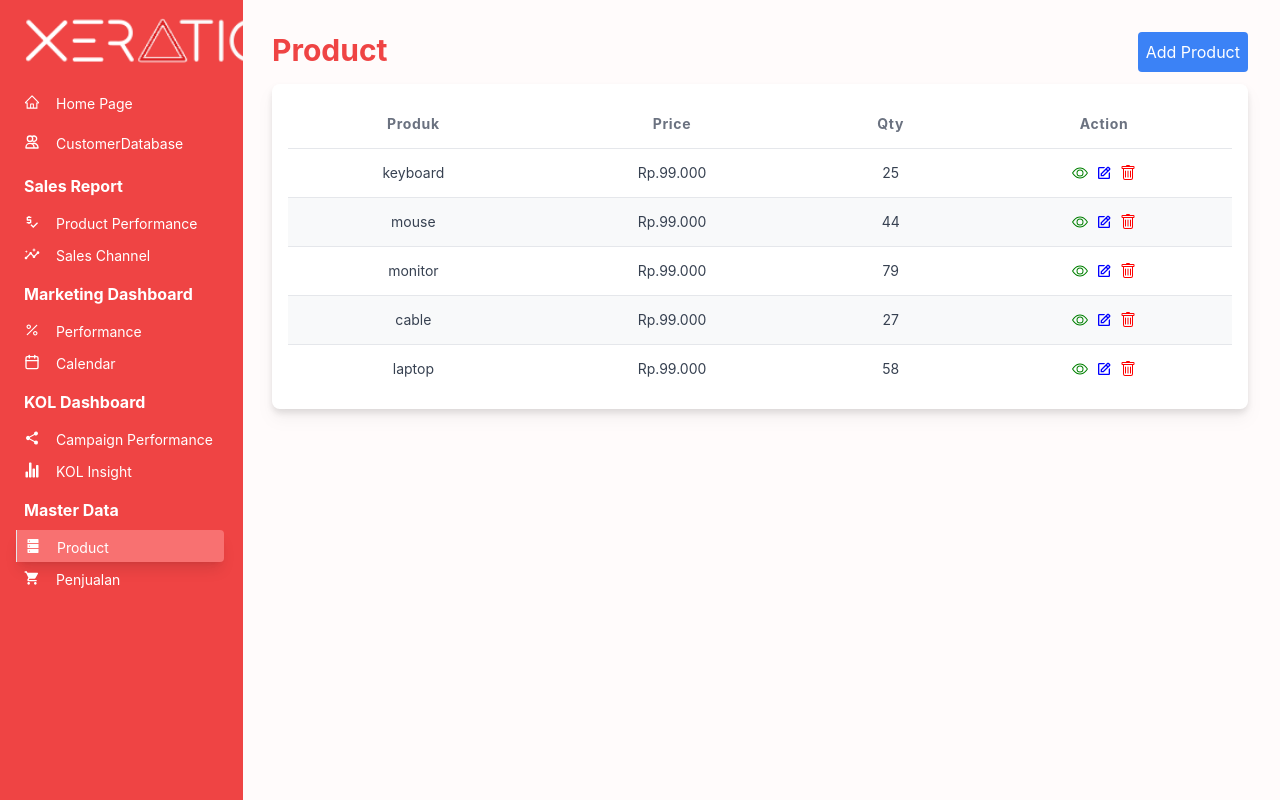
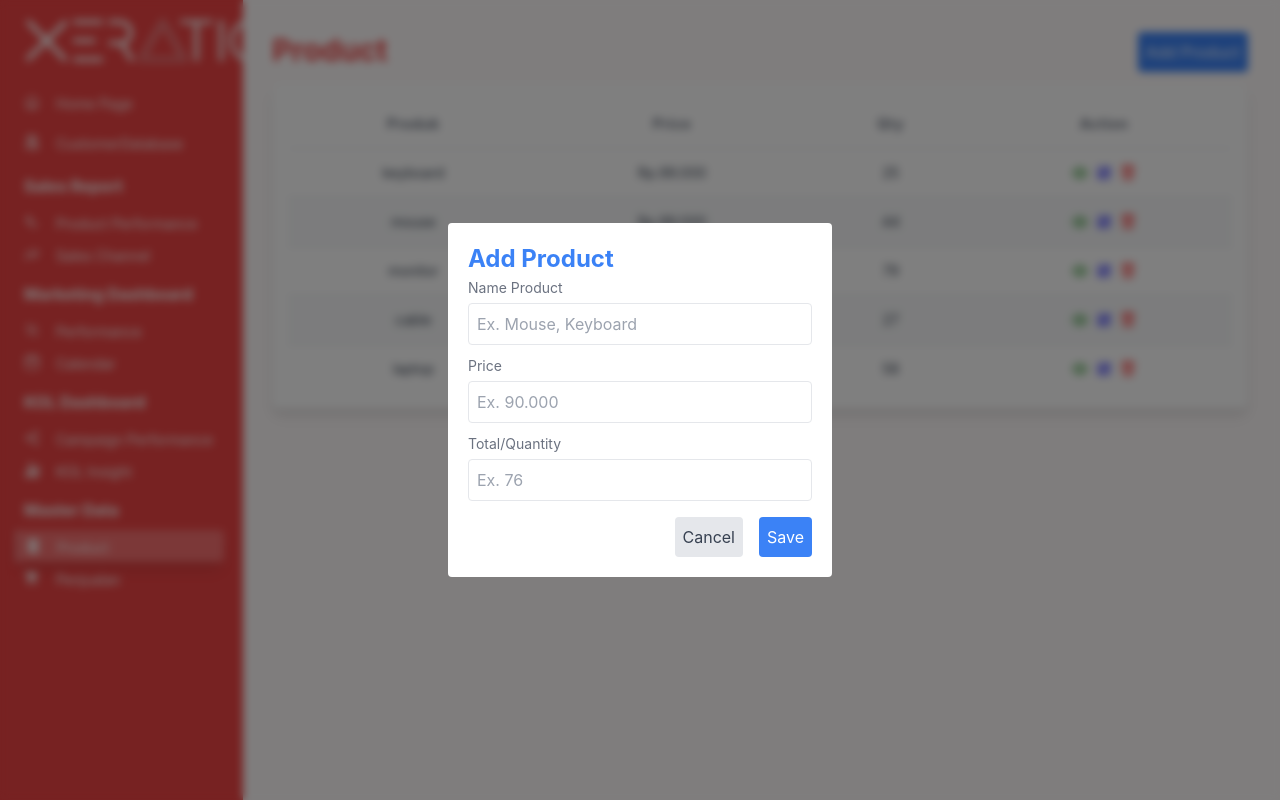
Before and after one commit to joko19/brand-dashboard, a Next.js app: page /master-data/product in a window 1280 px wide. Both pictures are taken after a click on the button "Add Product". Built offline with nearby package versions, Linux system fonts and the light colour scheme.

Commit message:
product data

```diff
--- /dev/null
+++ b/components/Modal/CustomModal.js
@@ -0,0 +1,20 @@
+
+import React from "react";
+
+export default function CustomModal({ children, visible, onClose }) {
+  if (!visible) return null;
+
+  const handleOnBackDropClick = (e) => {
+    if (e.target.id === "backdrop") onClose && onClose();
+  };
+
+  return (
+    <div
+      id="backdrop"
+      onClick={handleOnBackDropClick}
+      className="bg-black bg-opacity-50 backdrop-blur-sm fixed inset-0 flex items-center justify-center"
+    >
+      {children}
+    </div>
+  );
+}
--- a/pages/master-data/product.js
+++ b/pages/master-data/product.js
@@ -3,9 +3,16 @@ import { useState } from 'react'
 import Card from '../../components/Cards/Card'
 import { BiEdit } from 'react-icons/bi'
 import { BsTrash, BsEye } from 'react-icons/bs'
+import CustomModal from '../../components/Modal/CustomModal'
+import { IoIosPricetags } from 'react-icons/io'
+import { RiCompassLine } from 'react-icons/ri'
 
 export default function MasterData() {
     const tableHead = ['Produk', 'Price', 'Qty', 'Action']
+    const [showAddModal, setShowAddModal] = useState(false);
+    const [showViewModal, setShowViewModal] = useState(false);
+    const [showEditModal, setShowEditModal] = useState(false);
+    const [showDeleteModal, setShowDeleteModal] = useState(false);
     const [dataRaw] = useState([{
         nameProduct: "keyboard",
         price: "Rp.99.000",
@@ -34,7 +41,7 @@ export default function MasterData() {
                 <div className='flex justify-between'>
                     <h1 className='text-red-500 font-bold text-3xl mb-4'>Product</h1>
                     <div>
-                        <button className='flex bg-blue-500 inline-block p-2 text-white rounded hover:bg-blue-600'>Add Product</button>
+                        <button className='flex bg-blue-500 inline-block p-2 text-white rounded hover:bg-blue-600' onClick={() => setShowAddModal(true)}>Add Product</button>
                     </div>
                 </div>
                 <Card>
@@ -61,7 +68,11 @@ export default function MasterData() {
                                         </td>
                                         <td className="px-6 h-12 whitespace-nowrap text-center flex">
                                             <div className='m-auto flex gap-2'>
-                                                <BsEye color="green" className='cursor-pointer' size={16} />    <BiEdit color='blue' className='cursor-pointer' size={16} /> <BsTrash color='red' className='cursor-pointer' size={16} />
+                                                <BsEye color="green" className='cursor-pointer' size={16} onClick={() => setShowViewModal(true)} />
+                                                <BiEdit color='blue' className='cursor-pointer' size={16} onClick={() => {
+                                                    setShowEditModal(true)
+                                                }} />
+                                                <BsTrash color='red' className='cursor-pointer' size={16} onClick={() => setShowDeleteModal(true)} />
 
                                             </div>
                                         </td>
@@ -72,6 +83,111 @@ export default function MasterData() {
                     </div>
                 </Card>
             </section>
+            <CustomModal visible={showAddModal} onClose={() => setShowAddModal(false)}>
+                <div className="bg-white w-96 p-5 rounded">
+                    <h1 className="font-bold text-2xl text-blue-500">
+                        Add Product
+                    </h1>
+                    <form>
+                        <div>
+                            <label className='text-gray-500 text-sm'>Name Product</label>
+                            <input type="text" className="w-full form border mt-1 p-2 rounded" placeholder="Ex. Mouse, Keyboard" />
+                        </div>
+                        <div>
+                        </div>
+                        <div className='mt-2'>
+                            <label className='text-gray-500 text-sm'>Price</label>
+                            <input type="text" className="w-full form border mt-1 p-2 rounded" placeholder="Ex. 90.000" />
+                        </div>
+                        <div className='mt-2'>
+                            <label className='text-gray-500 text-sm'>Total/Quantity</label>
+                            <input type="text" className="w-full form border mt-1 p-2 rounded" placeholder="Ex. 76" />
+                        </div>
+                        <div className='flex flex-row-reverse gap-4 mt-4'>
+                            <button className='bg-blue-500 p-2 text-white rounded cursor-pointer hover:bg-blue-600' onClick={() => setShowAddModal(false)}>
+                                Save
+                            </button>
+                            <div className='p-2 rounded cursor-pointer text-gray-700 bg-gray-200 hover:bg-gray-300' onClick={() => setShowAddModal(false)}>
+                                Cancel
+                            </div>
+                        </div>
+                    </form>
+                </div>
+            </CustomModal>
+
+            <CustomModal visible={showViewModal} onClose={() => setShowViewModal(false)}>
+                <div className="bg-white w-96 p-5 rounded">
+                    <div>
+                        <img src="https://vibegaming.com.bd/wp-content/uploads/2021/10/redmi-01-500x500-1.jpg" className='w-32 mx-auto' />
+                        <div className='text-gray-500 font-bold text-xl text-center'>
+                            Lorem Ipsum
+                        </div>
+                        <div className='flex gap-2'>
+                            <div className='flex w-full gap-2 border p-2 rounded'>
+                                <IoIosPricetags className='my-auto' color='red' /> Rp.99.000
+                            </div>
+                            <div className='flex w-full gap-2 border p-2 rounded'>
+                                <RiCompassLine color='red' className="my-auto" /> 78 item
+                            </div>
+                        </div>
+
+                        <div className='flex flex-row-reverse gap-4 mt-4'>
+                            <div className='p-2 rounded cursor-pointer text-white bg-red-500 hover:bg-red-600' onClick={() => setShowViewModal(false)}>
+                                Close
+                            </div>
+                        </div>
+                    </div>
+                </div>
+            </CustomModal>
+            <CustomModal visible={showEditModal} onClose={() => setShowEditModal(false)}>
+                <div className="bg-white w-96 p-5 rounded">
+                    <h1 className="font-bold text-2xl text-blue-500">
+                        Edit Product
+                    </h1>
+                    <form>
+                        <div>
+                            <label className='text-gray-500 text-sm'>Name Product</label>
+                            <input type="text" className="w-full form border mt-1 p-2 rounded" placeholder="Ex. Mouse, Keyboard" />
+                        </div>
+                        <div>
+                        </div>
+                        <div className='mt-2'>
+                            <label className='text-gray-500 text-sm'>Price</label>
+                            <input type="text" className="w-full form border mt-1 p-2 rounded    " placeholder="Ex. 90.000" />
+                        </div>
+                        <div className='mt-2'>
+                            <label className='text-gray-500 text-sm'>Total/Quantity</label>
+                            <input type="text" className="w-full form border mt-1 p-2 rounded" placeholder="Ex. 76" />
+                        </div>
+                        <div className='flex flex-row-reverse gap-4 mt-4'>
+                            <button className='bg-blue-500 p-2 text-white rounded cursor-pointer hover:bg-blue-600' onClick={() => setShowEditModal(false)}>
+                                Save
+                            </button>
+                            <div className='p-2 rounded cursor-pointer text-gray-700 bg-gray-200 hover:bg-gray-300' onClick={() => setShowEditModal(false)}>
+                                Cancel
+                            </div>
+                        </div>
+                    </form>
+                </div>
+            </CustomModal>
+            <CustomModal visible={showDeleteModal} onClose={() => setShowDeleteModal(false)}>
+                <div className="bg-white w-96 p-5 rounded">
+                    <h1 className="font-bold text-2xl text-red-500">
+                        Confirmation
+                    </h1>
+                    <p className="py-1 text-gray-500">
+                        Are you sure to delete this product?
+                    </p>
+                    <div className='flex flex-row-reverse text-white gap-4 mt-4'>
+                        <div className='bg-red-500 p-2 rounded cursor-pointer hover:bg-red-600' onClick={() => setShowDeleteModal(false)}>
+                            Yes
+                        </div>
+                        <div className='bg-blue-500 p-2 rounded cursor-pointer hover:bg-blue-600' onClick={() => setShowDeleteModal(false)}>
+                            Cancel
+                        </div>
+                    </div>
+                </div>
+            </CustomModal>
         </Layout>
     )
 }
```
